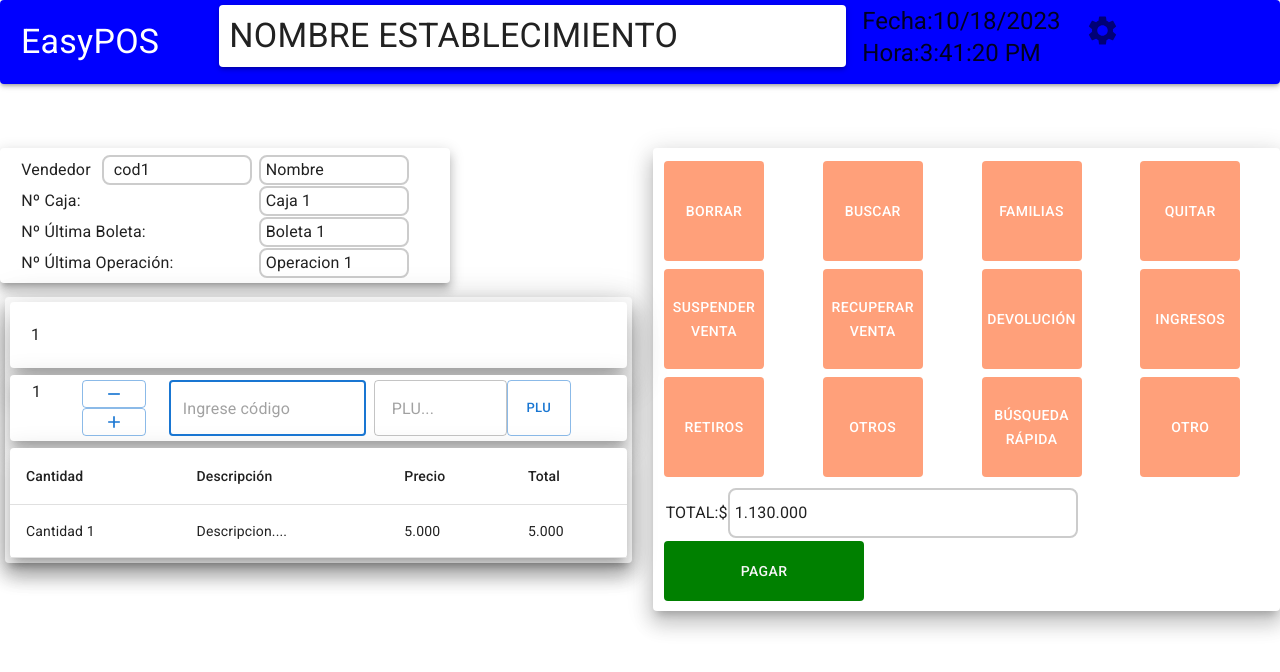
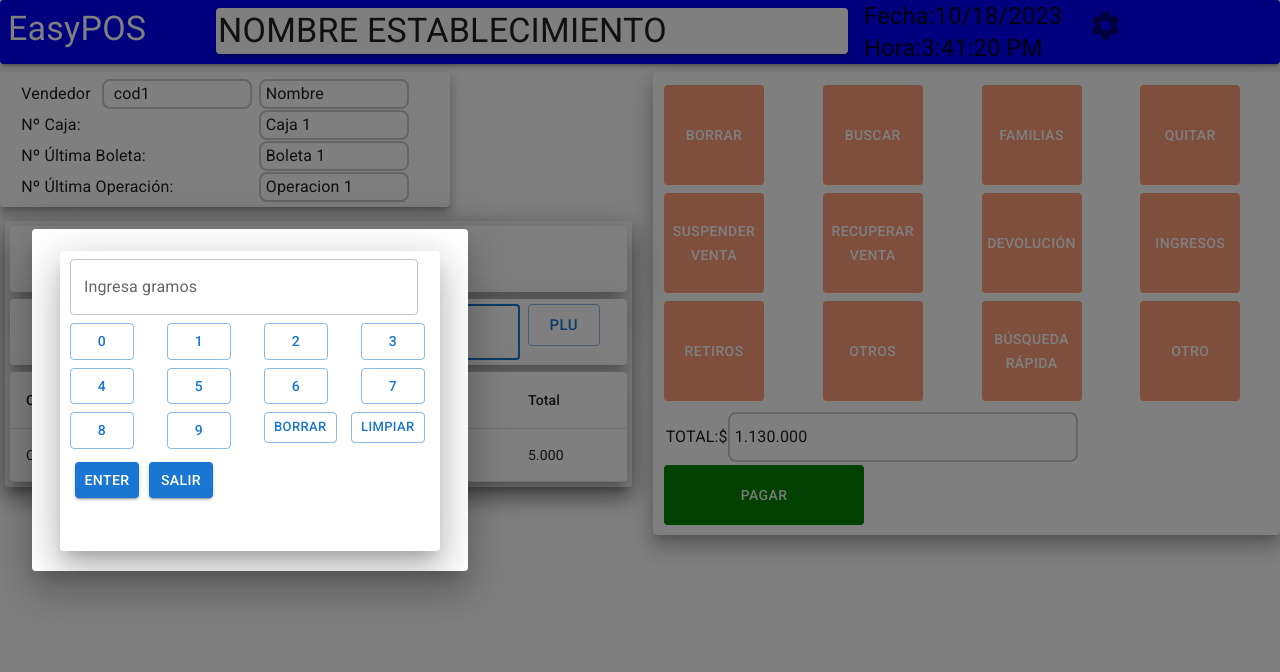
Before and after one commit to Miltoco21/PuntodeVenta, a React (Vite) app: page / in a window 1280 px wide. Both pictures are taken after a click on the button "PLU". Shown: the top 672 px of the page. Built offline with nearby package versions, Linux system fonts and the light colour scheme.

Commit message:
suma productos y teclado plu

```diff
--- a/src/App.jsx
+++ b/src/App.jsx
@@ -1,5 +1,5 @@
 /* eslint-disable no-unused-vars */
-import React from "react";
+import React,{useState} from "react";
 import { BrowserRouter as Router, Route, Routes } from "react-router-dom";
 import Home from "./Pages/Home";
 import Consolas from "./Pages/Consolas";
@@ -10,12 +10,14 @@ import '@fontsource/roboto/700.css';
 
 
 function App() {
+
+  const [plu, setPlu] = useState("");
   return (
     <Router>
 
       <Routes>
         <Route path="/" element={<Home />} />
-        <Route path="/home" element={<Home />} />
+        <Route path="/home" element={<Home plu={plu} setPlu={setPlu}/>} />
         <Route path="/consola" element={<Consolas />} />
 
       </Routes>
--- a/src/Components/BoxOptions/BoxSumaProd.jsx
+++ b/src/Components/BoxOptions/BoxSumaProd.jsx
@@ -30,32 +30,46 @@ import {
 } from "@mui/material";
 import RemoveIcon from "@mui/icons-material/Remove";
 import AddIcon from "@mui/icons-material/Add";
+import TecladoPLU from "../Teclados/TecladoPLU";
 
 const BoxSumaProd = () => {
   const [count, setCount] = useState(1);
+  const [searchTerm, setSearchTerm] = useState("");
+
+  const [plu, setPlu] = useState("");
 
   const increment = () => {
     setCount(count + 1);
+  };
+  const [open, setOpen] = useState(false);
+
+  const handleOpen = () => {
+    setOpen(true);
+  };
+
+  const handleClose = () => {
+    setOpen(false);
   };
 
   const decrement = () => {
     setCount(count - 1);
   };
-  const [plu, setPlu] = useState("");
+  const handleSearch = (event) => {
+    setSearchTerm(event.target.value);
+  };
 
   const handlePluChange = (event) => {
     setPlu(event.target.value);
   };
 
-  const handlePluSubmit = () => {
-    // You can handle the PLU submission here, e.g., send it to the server.
-    console.log("PLU submitted:", plu);
+  const handlePluSubmit = (pluValue) => {
+    setPlu(pluValue);
+    handleClose;
   };
 
   return (
     <Paper
       elevation={13}
-
       lg={11}
       sx={{
         display: "flex",
@@ -66,7 +80,6 @@ const BoxSumaProd = () => {
         marginLeft: "5px",
         marginTop: "-340px",
         justifyContent: "center",
-
       }}
     >
       <Grid container spacing={1}>
@@ -83,7 +96,9 @@ const BoxSumaProd = () => {
             elevation={21}
             className="sales-display"
           >
-            {count}
+            Cantidad:{count} - Plu:
+            {plu}
+             - Código:{searchTerm}
           </Paper>
         </Grid>
         <Grid item xs={4} lg={12}>
@@ -95,18 +110,22 @@ const BoxSumaProd = () => {
               alignItems: "center",
               padding: "5px",
               margin: "5px",
-              marginTop:"-6px"
+              marginTop: "-6px",
             }}
           >
             <Grid container spacing={1}>
               <Grid item xs={3} lg={1}>
-                <div className="product-box"  style={{
+                <div
+                  className="product-box"
+                  style={{
                     display: "flex",
                     flexDirection: "column",
-                    justifyContent:"space-around",
+                    justifyContent: "space-around",
                     alignItems: "center",
-                  }}>
-                  <Typography >{count}</Typography>
+                    padding: "15px",
+                  }}
+                >
+                  <Typography>{count} </Typography>
                 </div>
               </Grid>
               <Grid item xs={3} lg={2}>
@@ -136,19 +155,21 @@ const BoxSumaProd = () => {
                   </Button>
                 </div>
               </Grid>
-              <Grid item  xs={3} lg={4}>
+              <Grid item xs={3} lg={7}>
                 <div className="product-box">
-                  <TextField focused placeholder="Ingrese código" />
+                  <TextField
+                    fullWidth
+                    focused
+                    placeholder="Ingresa Código"
+                    label="Buscar Código..."
+                    value={searchTerm}
+                    onChange={handleSearch}
+                  ></TextField>
                 </div>
               </Grid>
-              <Grid item xs={3} lg={4}>
+              <Grid item xs={3} lg={2}>
                 <div style={{ display: "flex" }} className="product-box">
-                  <TextField placeholder=" PLU..." />
-                  <Button
-                    size="small"
-                    variant="outlined"
-                    onClick={handlePluSubmit}
-                  >
+                  <Button size="large" variant="outlined" onClick={handleOpen}>
                     PLU
                   </Button>
                 </div>
@@ -159,13 +180,13 @@ const BoxSumaProd = () => {
 
         <Grid item xs={12}>
           <Paper
-          elevation={14}
+            elevation={14}
             sx={{
               display: "flex",
               flexDirection: "row",
               alignItems: "center",
               margin: "5px",
-              marginTop:"-6px"
+              marginTop: "-6px",
             }}
           >
             {/* Sales Table */}
@@ -193,6 +214,16 @@ const BoxSumaProd = () => {
             </TableContainer>
           </Paper>
         </Grid>
+        <Dialog sx={{ width: "500px" }} open={open} onClose={handleClose}>
+          <DialogContent>
+            <TecladoPLU
+              plu={plu}
+              setPlu={setPlu}
+              onClose={handleClose}
+              onPluSubmit={handlePluSubmit}
+            />
+          </DialogContent>
+        </Dialog>
       </Grid>
     </Paper>
   );
--- a/src/Components/Navbar/NavBar.jsx
+++ b/src/Components/Navbar/NavBar.jsx
@@ -55,7 +55,7 @@ const NavBar = () => {
       <div
         style={{
           width: "100vw",
-          height: "10vh",
+          height: "20px",
           display: "flex",
           flexDirection: "column",
         }}
@@ -63,17 +63,17 @@ const NavBar = () => {
         {/* Outer Paper with a blue background */}
         <Paper
           elevation={3}
-          style={{ padding: 5, flex: 1, backgroundColor: "blue" }}
+          style={{ flex: 1, backgroundColor: "blue" }}
         >
           <Grid container spacing={2}>
             <Grid item xs={6} md={2}>
               <Typography variant="h4" color={"white"}
-              sx={{padding: 2}}>
+              sx={{padding: 1}}>
                 EasyPOS
               </Typography>
             </Grid>
-            <Grid item xs={6} md={6}>
-              <Paper elevation={3} style={{ padding: 10 }}>
+            <Grid item xs={6} md={6} >
+              <Paper elevation={3} style={{ padding:"2px", marginTop:"8px"}}>
                 <Typography variant="h4">NOMBRE ESTABLECIMIENTO</Typography>
               </Paper>
             </Grid>
--- /dev/null
+++ b/src/Components/Teclados/TecladoPLU.jsx
@@ -0,0 +1,129 @@
+/* eslint-disable no-undef */
+/* eslint-disable react/prop-types */
+/* eslint-disable no-unused-vars */
+import React, { useState } from "react";
+import { Button, TextField, Grid, Container, Paper } from "@mui/material";
+
+const TecladoPLU = ({onPluSubmit,plu,onClose}) => {
+  const [sellerCode, setSellerCode] = useState("");
+
+  const [activeField, setActiveField] = useState("sellerCode");
+
+  const handleFieldFocus = (field) => {
+    setActiveField(field);
+  };
+
+  const handleNumberClick = (number) => {
+    if (activeField === "sellerCode") {
+      setSellerCode(sellerCode + number);
+    } else if (activeField === "code") {
+      setCode(code + number);
+    }
+  };
+
+  const handleDeleteOne = () => {
+    if (activeField === "sellerCode") {
+      setSellerCode(sellerCode.slice(0, -1));
+    } else if (activeField === "code") {
+      setCode(code.slice(0, -1));
+    }
+  };
+
+  const handleDeleteAll = () => {
+    if (activeField === "sellerCode") {
+      setSellerCode("");
+    } else if (activeField === "code") {
+      setCode("");
+    }
+  };
+
+  const handleEnter = () => {
+    onPluSubmit(sellerCode)
+    onClose(false)
+
+  };
+  const handleClose = ()=>{
+    onClose(false)
+  }
+
+  return (
+    <Container>
+      <Grid container>
+        <Grid item xs={6}>
+          <Paper elevation={22} style={{ height: "300px", width: "380px",marginLeft:"-20px"}}>
+            <Grid container spacing={1}
+            sx={{margin:"2px"}}>
+              <Grid item xs={12} lg={11}>
+                <TextField
+                  label="Ingresa gramos "
+                  variant="outlined"
+                  fullWidth
+                  value={sellerCode}
+                  onFocus={() => handleFieldFocus("sellerCode")}
+                />
+              </Grid>
+              {/* <Grid item xs={12}>
+                <TextField
+                  label="Código"
+                  variant="outlined"
+                  fullWidth
+                  value={code}
+                  onFocus={() => handleFieldFocus("code")}
+                />
+
+              </Grid> */}
+
+              {Array.from({ length: 10 }, (_, i) => (
+                <Grid item xs={3} lg={3} key={i}>
+                  <Button
+                    variant="outlined"
+                    onClick={() => handleNumberClick(i.toString())}
+                  >
+                    {i}
+                  </Button>
+                </Grid>
+              ))}
+
+              <Grid item xs={3} lg={3}>
+                <Grid
+                sx={{display:"flex"}}>
+                  <Button variant="outlined"
+                  size="small" onClick={handleDeleteOne}>
+                    Borrar
+                  </Button>
+                </Grid>
+              </Grid>
+              <Grid item xs={3} lg={3}>
+                <Grid >
+                  <Button sx={{marginLeft:"-10px"}} size="small" variant="outlined" onClick={handleDeleteAll}>
+                    Limpiar
+                  </Button>
+                </Grid>
+              </Grid>
+              <Grid  sx={{display:"flex", flexDirection: "rowReverse",justifyContent:"space-between"}}item xs={3} lg={3}>
+                <Button
+                 sx={{margin:"5px"}}
+                  variant="contained"
+                  color="primary"
+                  onClick={handleEnter}
+                >
+                  Enter
+                </Button>
+                <Button
+                sx={{margin:"5px"}}
+                  variant="contained"
+                  color="primary"
+                  onClick={handleClose}
+                >
+                 Salir
+                </Button>
+              </Grid>
+            </Grid>
+          </Paper>
+        </Grid>
+      </Grid>
+    </Container>
+  );
+};
+
+export default TecladoPLU;
--- a/src/Pages/Home.jsx
+++ b/src/Pages/Home.jsx
@@ -23,12 +23,12 @@ const Home = () => {
 
         <Grid container spacing={1}>
 
-          <Grid item xs={12}>
-            <NavBar />
+          <Grid item xs={12}sx={{ height:"66px" }}>
+            <NavBar  />
           </Grid>
 
           {/* Main Content */}
-          <Grid sx={{ marginTop: "60px" }} item xs={12}>
+          <Grid sx={{ marginTop: "6px" }} item xs={12}>
             <Grid container spacing={2}>
               <Grid item xs={6} xl={1}>
                 <Grid sx={{ display: "flex" }}>
```
